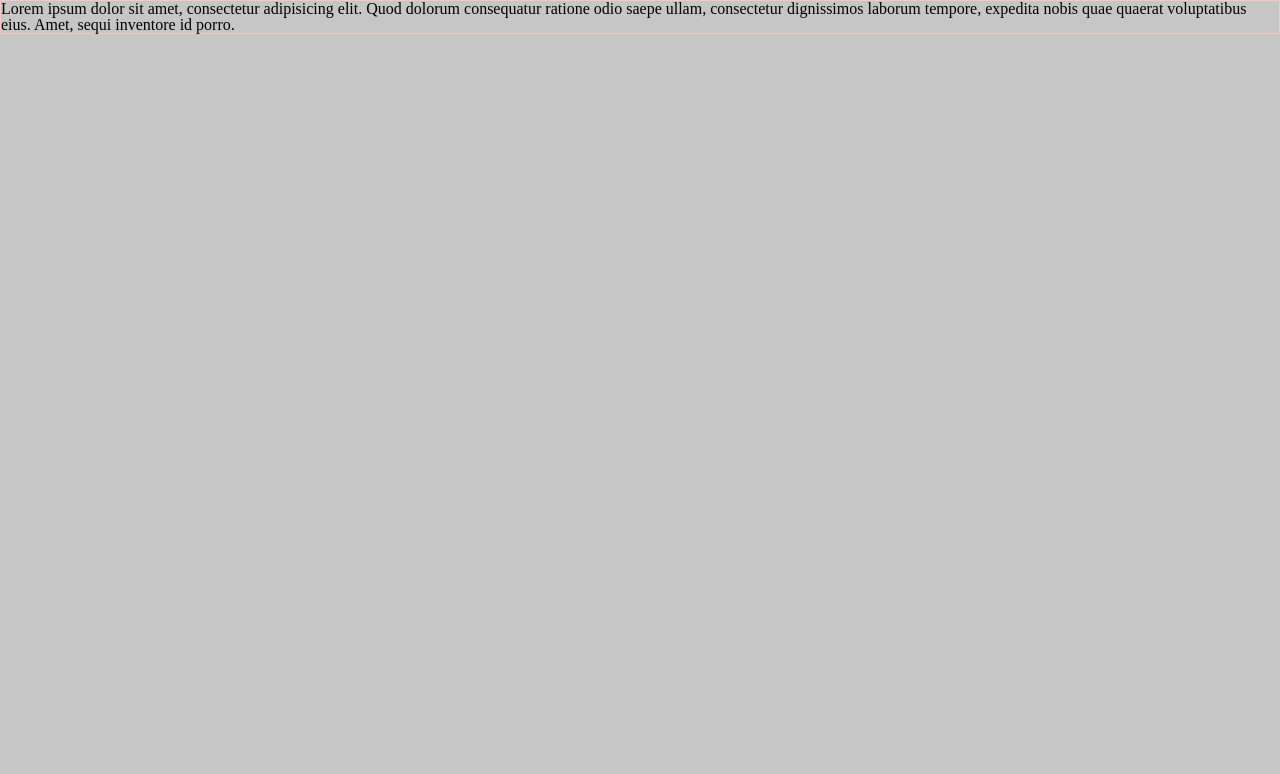
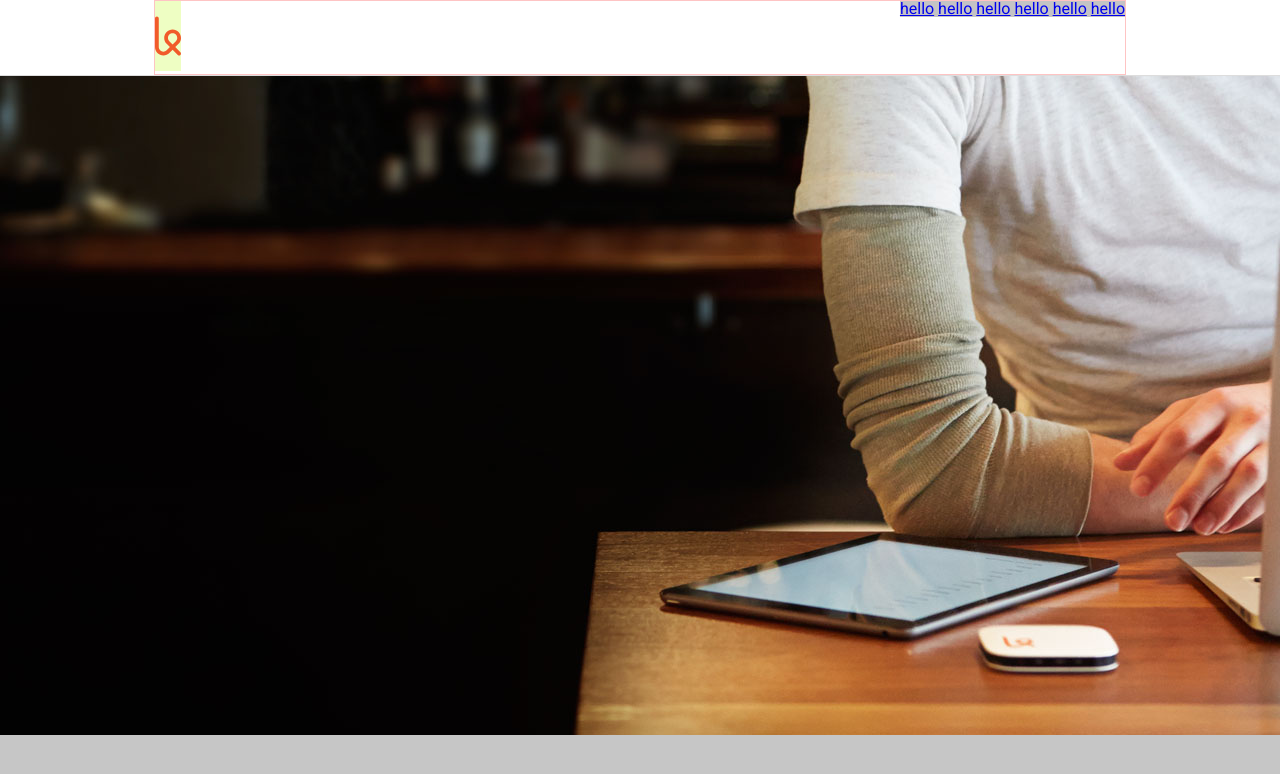
Before and after one commit to sjdubois/startup, a plain HTML site: page index.html in a window 1280 px wide. Drawn offline with Linux system fonts and the light colour scheme.

Commit message:
adding updated landing page with css styles and new images folder with initial set of images

```diff
--- a/css/styles.css
+++ b/css/styles.css
@@ -62,10 +62,55 @@ table {
 
 body {
 	background: #c6c6c6;
+	font-family: 'Roboto', sans-serif;
+  	-webkit-font-smoothing: antialiased;
+  	font-size: 100%;
 }
 
 div {
 	border: 1px solid #fec4c4;
+}
+
+
+.top-navigation {
+    background-color: #FFF;
+    position: fixed;
+    width: 100%;
+    border-bottom: 1px solid #DDD;
+    z-index: 9999;
+}
+
+.content {
+	min-width: 600px;
+	max-width: 970px;
+	margin: 0px auto;
+}
+
+.top-navigation .logo {
+	height: 4.375rem; /* 62px height */
+	background: #eefec3;
+}
+
+.top-navigation ul {
+	background: #c4c3c5;
+	float: right;
+	color: #838994;
+}
+
+.top-navigation ul li {
+	list-style-type: none;
+	display: inline-block;
+}
+
+.introduction {
+	background-image: url('../images/first-background.jpg');
+ 	background-position: center bottom;
+ 	background-repeat: no-repeat;
+ 	background-size: cover;
+ 	height: 45.938rem;
+ 	overflow: auto;
+}
+
 }
 
 /* Custom Styles End */
--- a/index.html
+++ b/index.html
@@ -2,13 +2,29 @@
 <html lang="en">
 <head>
 	<meta charset="UTF-8">
-	<title>Document</title>
+	<title>Karma</title>
 
 	<link rel="stylesheet" href="css/styles.css">
+	<link href="//fonts.googleapis.com/css?family=Roboto:400,500,300" rel="stylesheet" type="text/css">
 </head>
 <body>
-	<div>
-		<p>Lorem ipsum dolor sit amet, consectetur adipisicing elit. Quod dolorum consequatur ratione odio saepe ullam, consectetur dignissimos laborum tempore, expedita nobis quae quaerat voluptatibus eius. Amet, sequi inventore id porro.</p>
-	</div>
+	<nav class="top-navigation">
+		<div class="content">
+			<img class="logo" alt="Logo" width="26px" src="images/karma-logo.svg" />
+			<ul>
+				<li><a href="#">hello</a></li>
+				<li><a href="#">hello</a></li>
+				<li><a href="#">hello</a></li>
+				<li><a href="#">hello</a></li>
+				<li><a href="#">hello</a></li>
+				<li><a href="#">hello</a></li>
+			</ul>
+		</div>
+	</nav>
+	<section class="introduction">
+		<div class="content">
+
+		</div>
+	</section>
 </body>
 </html>
```
Also changed, not shown: images/first-background.jpg (added), images/karma-logo.svg (added).
